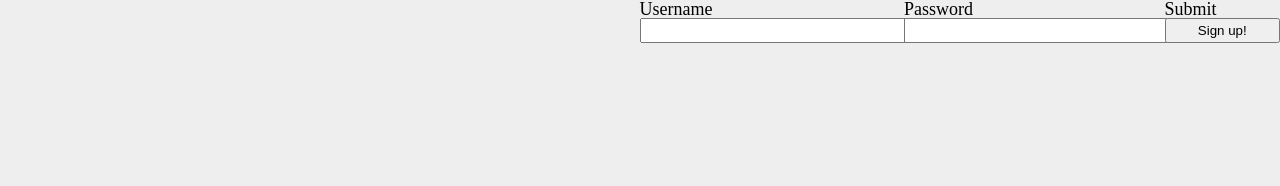
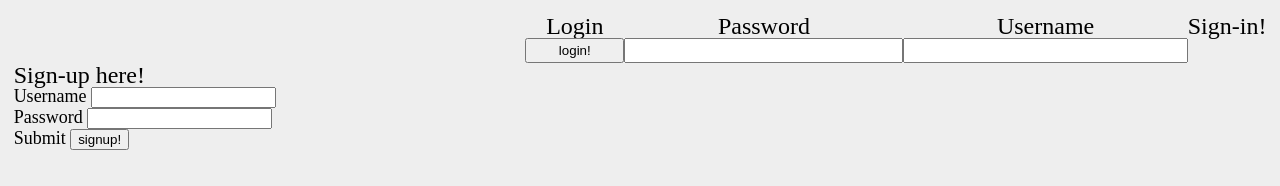
Before and after one commit to blueshysky/362project1, a plain HTML site: page index.html in a window 1280 px wide. Drawn offline with Linux system fonts and the light colour scheme.

Commit message:
made a second form to the body of the webpage, then put them in the flex container

```diff
--- a/assest/css/screen.css
+++ b/assest/css/screen.css
@@ -12,27 +12,53 @@ a,abbr,acronym,address,applet,article,aside,audio,b,big,blockquote,body,canvas,c
 html,
 body {
   font-size: 1.225em;
+  font-style: helvetica, Arial, sans-serif;
   background-color: #EEE;
+  padding: .313em;
 }
 
 
-/*Form Format*/
-form {
+/*Topside Format*/
+#signup {
   font-size: .75em;
 }
 
-ol {
+#returningUsers {
   display: flex;
+  justify-content: space-around;
   flex-wrap: wrap;
-  flex-direction: row;
+  flex-direction: row-reverse;
   float: right;
 }
 
-label {
+#login ol li{
+  display: flex;
+  justify-content: space-around;
+  flex-wrap: wrap;
+  flex-direction: row-reverse;
+  float: right;
+}
+
+#login label {
   padding-right: .225em;
 }
 
-input {
+#login input {
+  display: flex;
+  justify-content: space-between;
   padding: .225em;
   width: 100%;
 }
+
+/*body format*/
+#content {
+  display:table;
+  width: 100%;
+}
+
+#newusers,
+#signup {
+  display: table-cell;
+  align-content: center;
+  vertical-align: middle;
+}
--- a/assest/js/site.js
+++ b/assest/js/site.js
@@ -3,10 +3,10 @@
 document.addEventListener("DOMContentLoaded", function(){
   console.log("Dom is loaded");
 
-  var headingtext = document.querySelector("#enter");
+  var headingtext = document.querySelector("#login");
   headingtext.addEventListener("click", function(){
-    console.log("you clicked on this button");
-    window.open();
-  })
+  console.log("you clicked on this button");
+  window.prompt("signup!");
+});
 
-}());
+});
--- a/index.html
+++ b/index.html
@@ -10,8 +10,10 @@
 
 <body>
 
-<h1 id="content" >
-  <form id="signup" action="#null" method="get">
+<h1 id="returningUsers" >
+  Sign-in!
+
+  <form id="login" action="#null" method="get">
 
     <ol>
       <li>
@@ -25,14 +27,44 @@
       </li>
 
       <li>
-        <lable for="enter">Submit</lable>
-        <input type="submit" name="enter" id="enter" value="Sign up!" />
+        <lable for="enter">Login</lable>
+        <input type="submit" name="enter" id="login" value="login!" />
       </li>
     </ol>
 
   </form>
 </h1>
 
+  <main id="content" >
+      <section id="newusers">
+          <p>
+            Sign-up here!
+          </p>
+
+          <form id="signup" action="index.html" method="post">
+            <ol>
+
+              <li>
+                <label for="username">Username</label>
+                <input type="text" name="username" id="username">
+              </li>
+
+              <li>
+                <label for="newpassword">Password</label>
+                <input type="text" name="newpassword" id="newpassword">
+              </li>
+
+              <li>
+                <label for="signup">Submit</label>
+                <input type="submit" name="enter" value="signup!">
+              </li>
+
+            </ol>
+
+          </form>
+      </section>
+  </main>
+
 </body>
 <script src="assest/js/site.js"> </script>
 </html>
```
